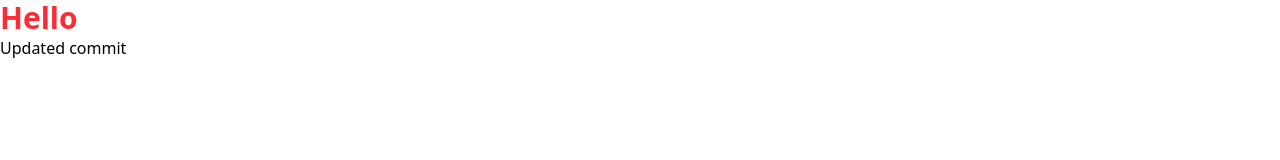
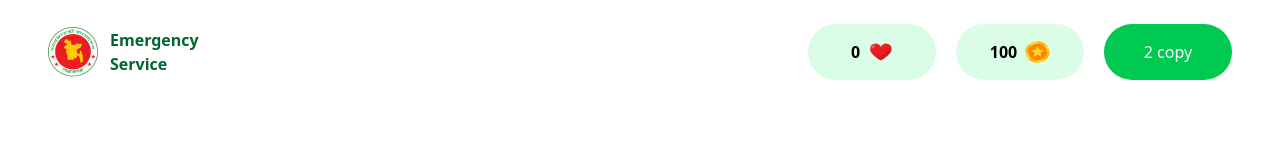
Before and after one commit to tarekhossenpc/assignment-05, a plain HTML site: page index.html in a window 1280 px wide. Drawn offline with nearby package versions, Linux system fonts and the light colour scheme.

Commit message:
fourth commit

```diff
--- a/index.html
+++ b/index.html
@@ -8,8 +8,25 @@
      <script src="https://cdn.jsdelivr.net/npm/@tailwindcss/browser@4"></script>
 </head>
 <body>
-    <h1 class=" font-bold text-3xl text-red-500 ">Hello</h1>
-    <h2>Updated commit</h2>
+    <!-- Emergency section start -->
+    <div class="flex items-center justify-between px-12 p-6" >
+        <div class="flex items-center">
+            <img  height="50" width="50" src="./assets/logo.png" alt="">
+            <h1 class="font-extrabold text-green-800 ml-3">Emergency <br> Service</h1>
+        </div >
+        <div class="flex gap-5">
+            <div class="h-14 w-32 bg-green-100 rounded-[50px]">
+                <div class="flex justify-center items-center h-full">
+                    <p class="font-bold mr-2">0</p><img src="./assets/heart.png" class="h-[22px] w-[25px]"></div>
+                </div>
+             <div class="h-14 w-32 bg-green-100 rounded-[50px]">
+                <div class="flex justify-center items-center h-full"><p class="font-bold mr-2">100</p><img src="./assets/coin.png" class="h-[22px] w-[25px]"></div>
+            </div>
+            <div class="h-14 w-32 bg-green-500 flex justify-center items-center rounded-[50px]" ><p class="text-white">2 copy</p></div>
+        </div>
+    </div>
+    <!-- Emergency section End -->
+
 
     <!-- js scripts -->
      <script src="./script.js"></script>
```
